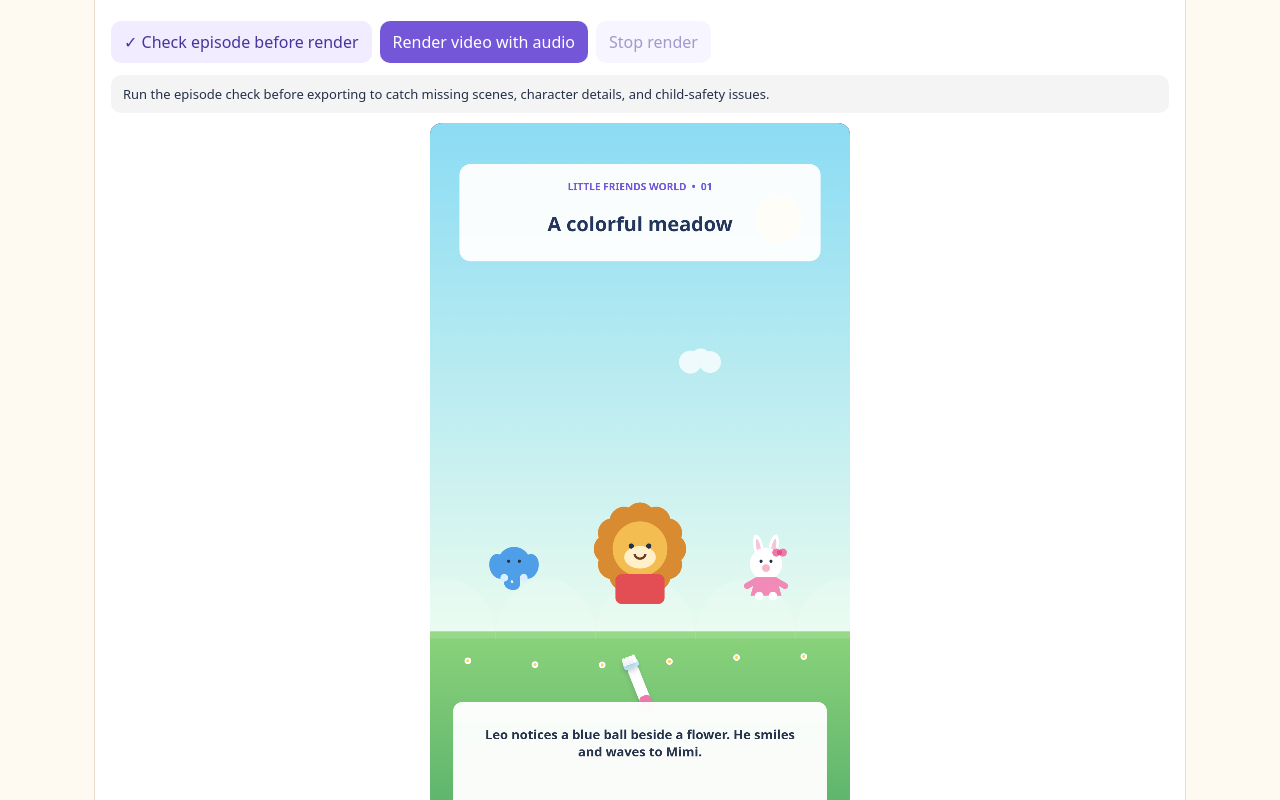
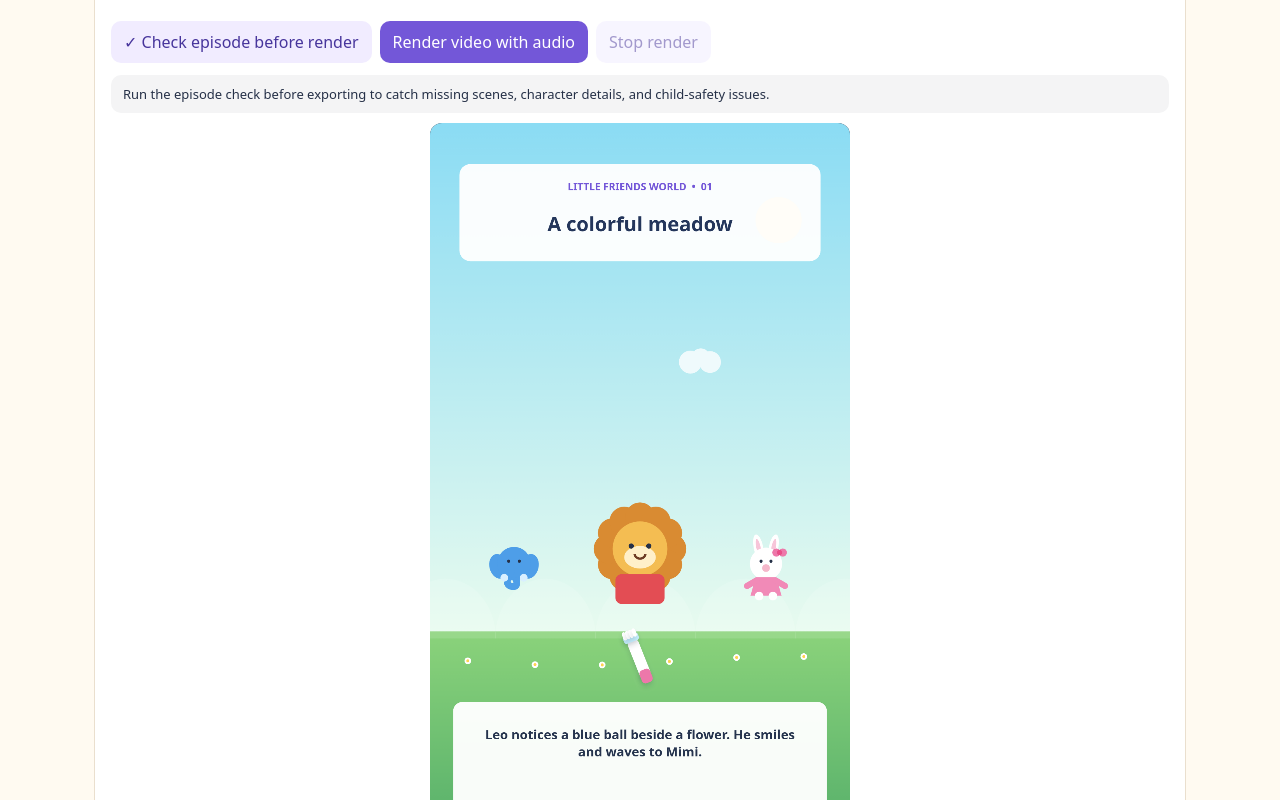
Before and after one commit to biyoun98-lab/little-friends-video-studio, a website: page index.html in a window 1280 px wide. Shown: the part 3080-3880 px from the top of the page. Drawn offline with Linux system fonts and the light colour scheme.

Commit message:
Refine scene composition and caption-safe visual spacing

```diff
--- a/index.html
+++ b/index.html
@@ -77,7 +77,7 @@ const positions=focus==="leo"?[["leo",.5],["bobo",.2],["mimi",.8]]:focus==="mimi
 positions.forEach(([who,x],i)=>{const size=i===0?w*.22:w*.135,y=i===0?h*.57+bob:h*.59+(i===1?-bob:bob);if(who==="leo")drawLion(ctx,w*x,y,size,elapsed);else if(who==="mimi")drawBunny(ctx,w*x,y,size,elapsed);else drawBobo(ctx,w*x,y,size,elapsed)});
 }
 for(let k=0;k<6;k++){const fx=w*(.09+k*.16),fy=h*(.72+Math.sin(elapsed*1.6+k)*.006);ctx.fillStyle="#fff";ctx.beginPath();ctx.arc(fx,fy,w*.008,0,Math.PI*2);ctx.fill();ctx.fillStyle="#ffd34f";ctx.beginPath();ctx.arc(fx,fy,w*.0035,0,Math.PI*2);ctx.fill()}
-drawStoryVisual(ctx,w,h,scene,index,elapsed);
+ctx.save();ctx.translate(0,-h*.035);drawStoryVisual(ctx,w,h,scene,index,elapsed);ctx.restore();
 ctx.restore();
 ctx.textAlign="center";
 ctx.fillStyle="rgba(255,255,255,.95)";roundRect(ctx,w*.07,h*.055,w*.86,h*.13,Math.min(28,w*.03));ctx.fill();
```
